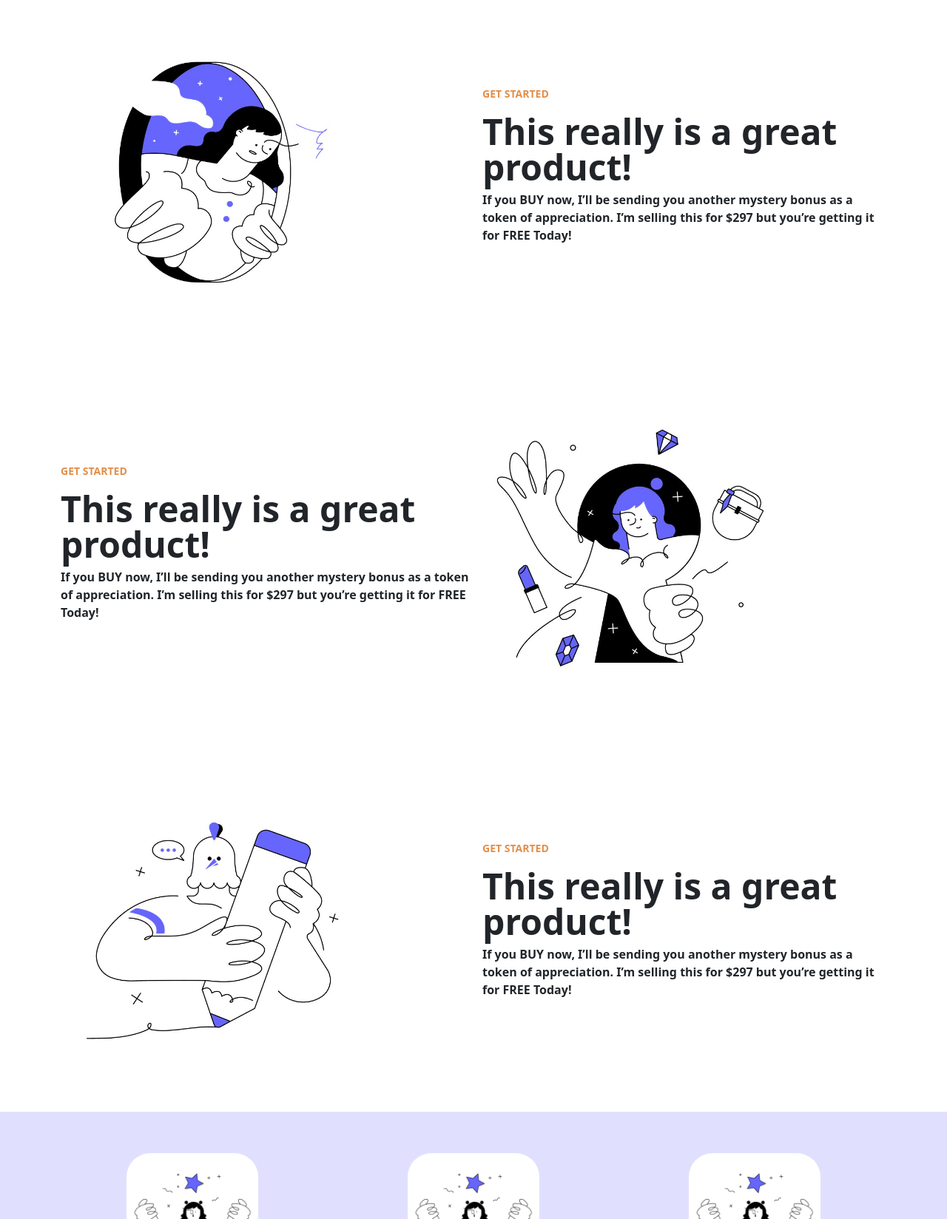
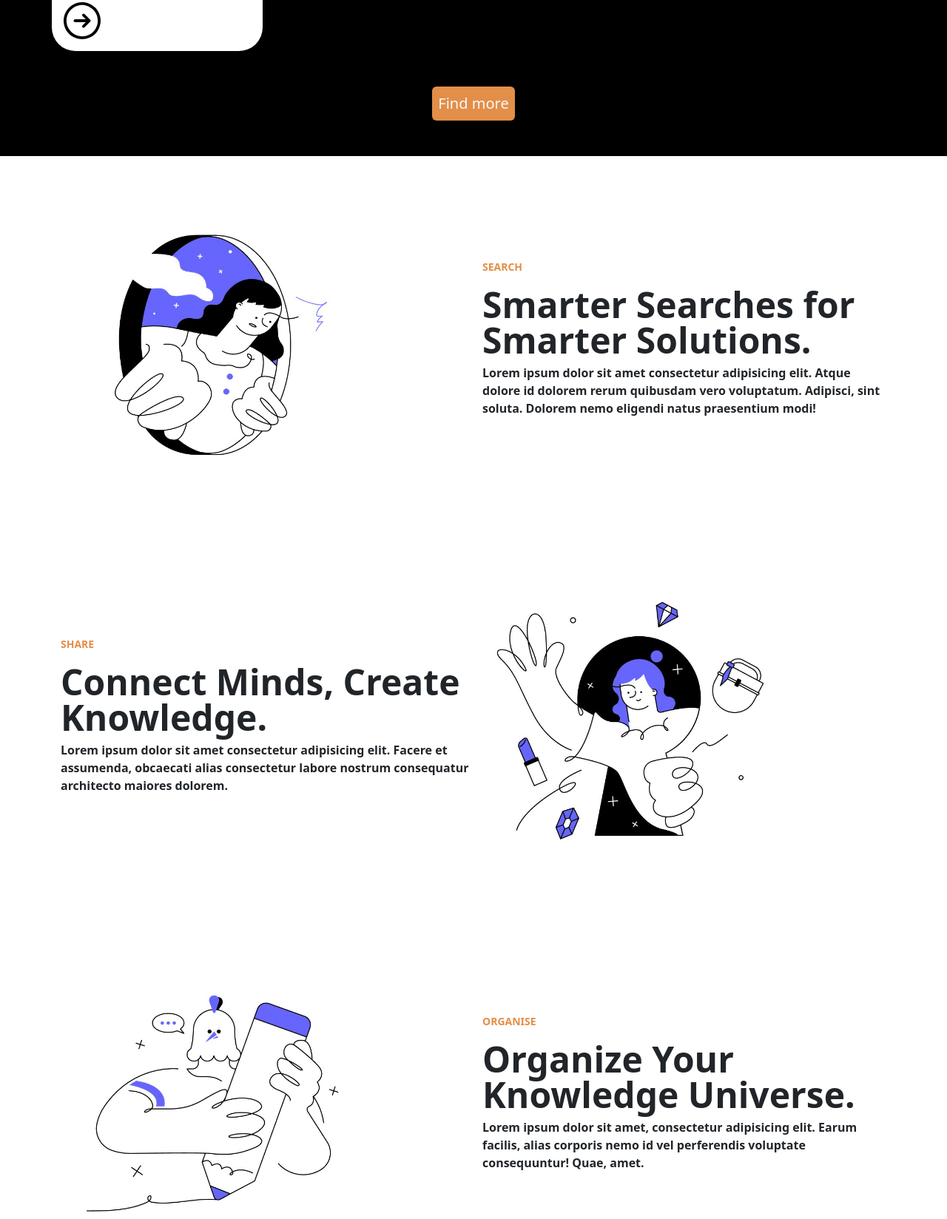
Before and after one commit to N00230920/CA_Web_Design, a website: page index.html in a window 1280 px wide. Shown: the part 1152-2800 px from the top of the page at 74% size. Drawn offline with nearby package versions, Linux system fonts and the light colour scheme.

Commit message:
final touches

```diff
--- a/index.html
+++ b/index.html
@@ -60,15 +60,15 @@
         <main id="#main">
             <!-- Header -->
                 <div class="container-sm d-flex justify-content-between align-items-center py-3 my-3">
-                    <div class="row-cols-7 ">
+                    <div>
                         <div class="d-flex">
                             <h1 class="display-1 fw-bold">Smart</h1>
                             <h1 class="display-1 text-primary fw-bold">Guide</h1>
                         </div>
-                        <h1>Where curiosity meets simplicity</h1>
+                        <h1 class="col">Where curiosity meets simplicity</h1>
                         <button type="button" class="btn btn-primary text-light border-0 rounded-3 p-2 fs-4 mt-3">Sign Up</button>
                     </div>
-                    <div class="row-cols-6">
+                    <div>
                         <img src="/images/image6.jpg" alt="" class="img-fluid rounded-4 w-75 h-75">
                     </div>
                 </div>
@@ -79,7 +79,7 @@
                 <h2 class="mb-5 text-light display-5 fw-normal">Resources</h2>
 
                 <div class="container-sm text-start">
-                    <div class="d-flex align-items-center mb-5 gap-3">
+                    <div class="row align-items-center mb-5 gap-3">
                         <div class="col-md-3 bg-white p-4 rounded-5">
                             <img src="/svg/article.svg" alt="Text icon" class="img-fluid mb-3">
                             <h3 class="mb-3">Articles</h3>
@@ -121,15 +121,13 @@
                             </div>
                             <div class="col-md-6">
                                 <p class="text-uppercase fw-bold fs-6 text-tertiary">
-                                    <small>Get Started</small>
+                                    <small>search</small>
                                 </p>
                                 <h1 class="fw-bold lh-1 display-5">
-                                    This really is a great product!
+                                    Smarter Searches for Smarter Solutions.
                                 </h1>
                                 <p class="fw-semibold">
-                                    If you BUY now, I’ll be sending you another mystery bonus as a
-                                    token of appreciation. I’m selling this for $297 but you’re
-                                    getting it for FREE Today!
+                                    Lorem ipsum dolor sit amet consectetur adipisicing elit. Atque dolore id dolorem rerum quibusdam vero voluptatum. Adipisci, sint soluta. Dolorem nemo eligendi natus praesentium modi!
                                 </p>
                             </div>
                         </div>
@@ -145,15 +143,13 @@
                             </div>
                             <div class="col-md-6">
                                 <p class="text-uppercase fw-bold fs-6 text-tertiary">
-                                    <small>Get Started</small>
+                                    <small>Share</small>
                                 </p>
                                 <h1 class="fw-bold lh-1 display-5">
-                                    This really is a great product!
+                                    Connect Minds, Create Knowledge.
                                 </h1>
                                 <p class="fw-semibold">
-                                    If you BUY now, I’ll be sending you another mystery bonus as a
-                                    token of appreciation. I’m selling this for $297 but you’re
-                                    getting it for FREE Today!
+                                    Lorem ipsum dolor sit amet consectetur adipisicing elit. Facere et assumenda, obcaecati alias consectetur labore nostrum consequatur architecto maiores dolorem.
                                 </p>
                             </div>
                         </div>
@@ -168,15 +164,13 @@
                             </div>
                             <div class="col-md-6">
                                 <p class="text-uppercase fw-bold fs-6 text-tertiary">
-                                    <small>Get Started</small>
+                                    <small>organise</small>
                                 </p>
                                 <h1 class="fw-bold lh-1 display-5">
-                                    This really is a great product!
+                                    Organize Your Knowledge Universe.
                                 </h1>
                                 <p class="fw-semibold ">
-                                    If you BUY now, I’ll be sending you another mystery bonus as a
-                                    token of appreciation. I’m selling this for $297 but you’re
-                                    getting it for FREE Today!
+                                    Lorem ipsum dolor sit amet, consectetur adipisicing elit. Earum facilis, alias corporis nemo id vel perferendis voluptate consequuntur! Quae, amet.
                                 </p>
                             </div>
                         </div>
```
Also changed, not shown: create_form.html (+1 -1 lines).
